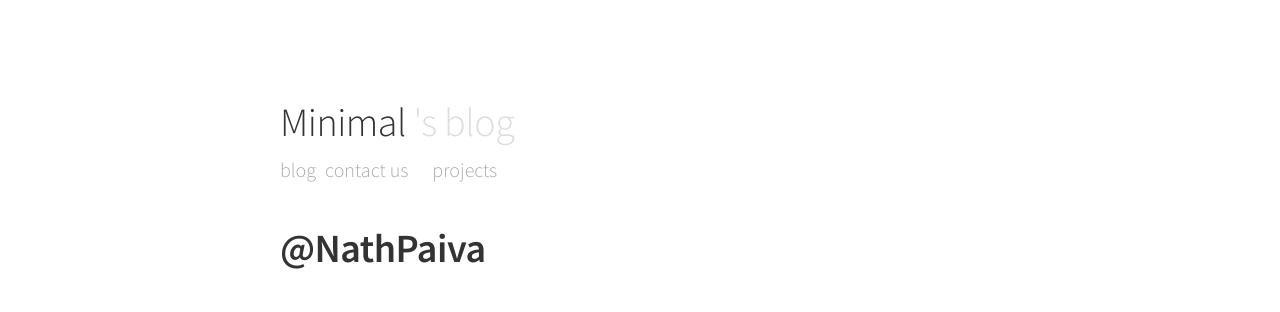
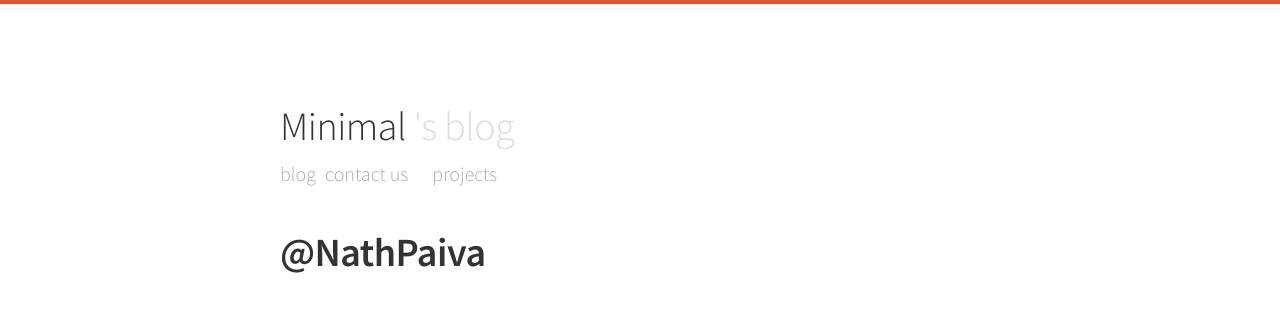
Before and after one commit to nathpaiva/minimal-blog, a Jekyll site: the page built from index.html, in a window 1280 px wide. Shown: the top 312 px of the page. Built offline with Jekyll 4.4.1, drawn with Linux system fonts in a browser that asks for light colours.

Commit message:
create a layout

```diff
--- a/_sass/_layout.scss
+++ b/_sass/_layout.scss
@@ -1,6 +1,11 @@
 /**
  * Site header
  */
+
+body
+{
+    border-top: 4px solid #e05731;
+}
 
 .lead
 {
```
